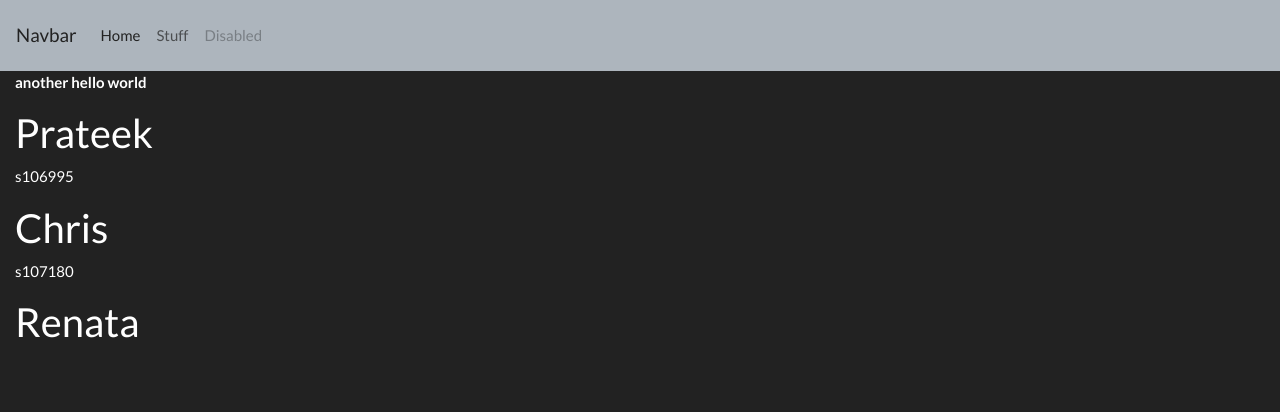
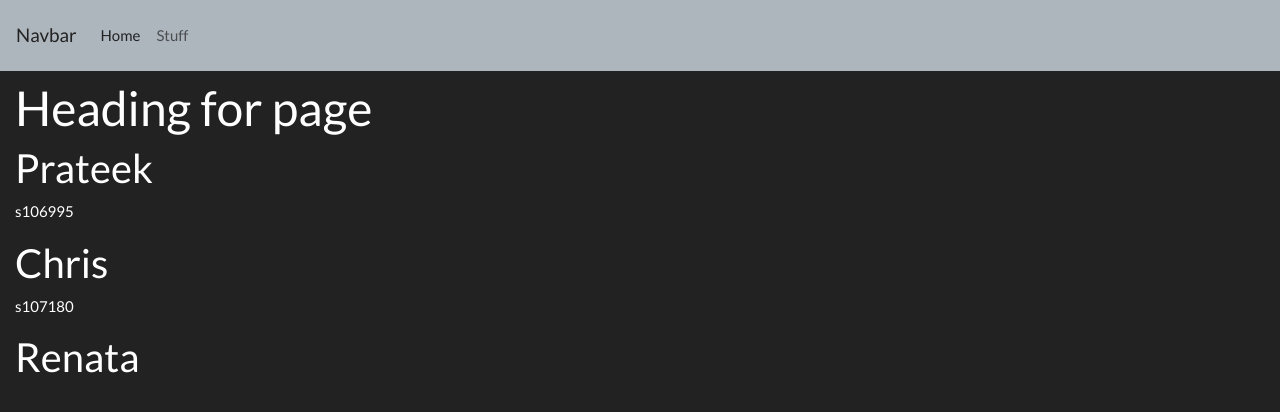
Before and after one commit to cballsy/testing, a Jekyll site: the page built from index.html, in a window 1280 px wide. Shown: the top 412 px of the page. Built offline with Jekyll 4.4.1, drawn with Linux system fonts in a browser that asks for light colours; nearby versions of some CDN libraries.

Commit message:
fixed formatting

```diff
--- a/_layouts/default.html
+++ b/_layouts/default.html
@@ -1,36 +1,41 @@
 <html>
+
 <head>
     <meta charset="utf-8">
     <meta name="viewport" content="width=device-width, initial-scale=1, shrink-to-fit=no">
     <meta name="description" content="">
     <meta name="author" content="">
     <title>{{ page.title }}</title>
+    <script src="http://code.jquery.com/jquery-3.3.1.min.js" integrity="sha256-FgpCb/KJQlLNfOu91ta32o/NMZxltwRo8QtmkMRdAu8=" crossorigin="anonymous"></script>
     <link rel="stylesheet" href="https://maxcdn.bootstrapcdn.com/bootstrap/4.0.0/css/bootstrap.min.css" integrity="sha384-Gn5384xqQ1aoWXA+058RXPxPg6fy4IWvTNh0E263XmFcJlSAwiGgFAW/dAiS6JXm" crossorigin="anonymous">
     <link rel="stylesheet" href="https://bootswatch.com/4/darkly/bootstrap.css" media="screen">
 </head>
+
 <body>
+    <header>
         <nav class="navbar navbar-expand-lg navbar-light bg-light">
-  <button class="navbar-toggler" type="button" data-toggle="collapse" data-target="#navbarTogglerDemo03" aria-controls="navbarTogglerDemo03" aria-expanded="false" aria-label="Toggle navigation">
+            <a class="navbar-brand" href="#">Navbar</a>
+            <button class="navbar-toggler" type="button" data-toggle="collapse" data-target="#navbarSupportedContent" aria-controls="navbarSupportedContent" aria-expanded="false" aria-label="Toggle navigation">
                 <span class="navbar-toggler-icon"></span>
             </button>
-  <a class="navbar-brand" href="#">Navbar</a>
-
-  <div class="collapse navbar-collapse" id="navbarTogglerDemo03">
-    <ul class="navbar-nav mr-auto mt-2 mt-lg-0">
+            <div class="collapse navbar-collapse" id="navbarSupportedContent">
+                <ul class="navbar-nav mr-auto">
                     <li class="nav-item active">
-        <a class="nav-link" href="/">Home <span class="sr-only">(current)</span></a>
+                        <a class="nav-link" href="/index.html">Home <span class="sr-only">(current)</span></a>
                     </li>
                     <li class="nav-item">
                         <a class="nav-link" href="/stuff.html">Stuff</a>
                     </li>
-      <li class="nav-item">
-        <a class="nav-link disabled" href="#">Disabled</a>
-      </li>
                 </ul>
             </div>
         </nav>
-<div class="container-fluid">
+    </header>
+    <main role="main" class="container-fluid">
         {{ content }}
-</div>
+    </main>
+    <script src="https://code.jquery.com/jquery-3.2.1.slim.min.js" integrity="sha384-KJ3o2DKtIkvYIK3UENzmM7KCkRr/rE9/Qpg6aAZGJwFDMVNA/GpGFF93hXpG5KkN" crossorigin="anonymous"></script>
+    <script src="https://cdnjs.cloudflare.com/ajax/libs/popper.js/1.12.9/umd/popper.min.js" integrity="sha384-ApNbgh9B+Y1QKtv3Rn7W3mgPxhU9K/ScQsAP7hUibX39j7fakFPskvXusvfa0b4Q" crossorigin="anonymous"></script>
+    <script src="https://maxcdn.bootstrapcdn.com/bootstrap/4.0.0/js/bootstrap.min.js" integrity="sha384-JZR6Spejh4U02d8jOt6vLEHfe/JQGiRRSQQxSfFWpi1MquVdAyjUar5+76PVCmYl" crossorigin="anonymous"></script>
 </body>
+
 </html>
--- a/index.html
+++ b/index.html
@@ -2,8 +2,8 @@
 layout: default
 title: This is my page
 ---
+<h1 class="mt-2">Heading for page</h1>
 
-<p><b>another hello world</b></p>
 
 {% for person in site.data.people %}
   <h2>{{ person.name }}</h2>
```
Also changed, not shown: 2 other files. Lines whose indentation alone changed are shown as unchanged.
